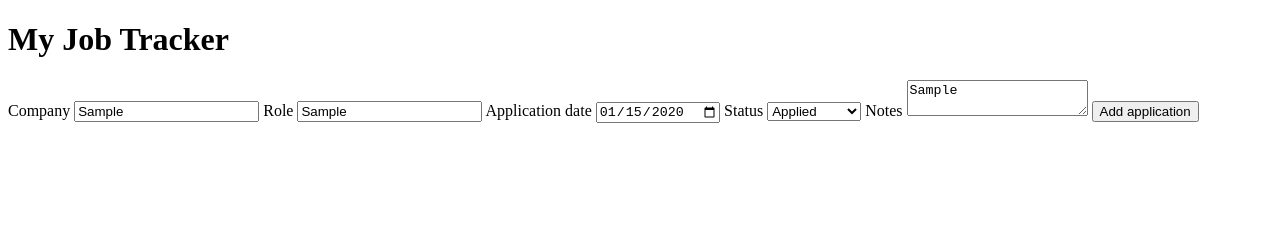
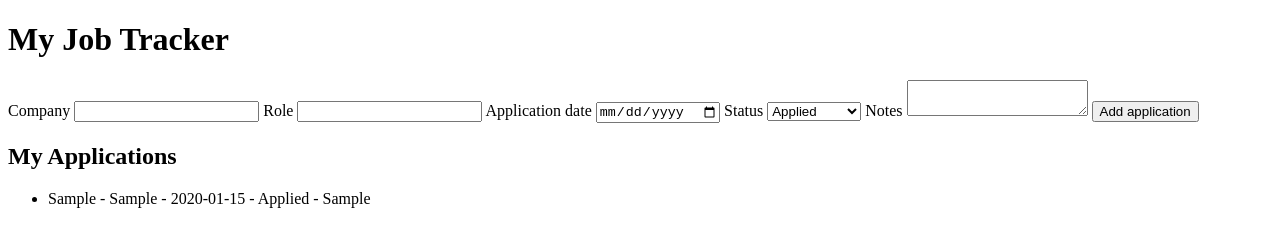
Before and after one commit to virajmore0101-vm/job-tracker, a plain HTML site: page index.html in a window 1280 px wide. Both pictures are taken after typing "Sample", "Sample", "2020-01-15", "Sample" into the empty fields and a click on the button "Add application". Drawn offline with Linux system fonts and the light colour scheme.

Commit message:
Show applications in a list on the page

```diff
--- a/index.html
+++ b/index.html
@@ -29,6 +29,8 @@
 
 <button>Add application</button>
         </form>
+        <h2>My Applications</h2>
+<ul id="list"></ul>
         <script src="script.js"></script>
         </body>
 </html>
--- a/script.js
+++ b/script.js
@@ -7,4 +7,14 @@ form.addEventListener("submit", function (event) {
     const company = document.querySelector("#company").value;
     console.log(role);
     console.log(company);
+    const date = document.querySelector("#date").value;
+    console.log(date);
+    const status = document.querySelector("#status").value;
+    console.log(status);
+    const notes = document.querySelector("#notes").value;
+    console.log(notes);
+    const item = document.createElement("li");
+item.textContent = company + " - " + role + " - " + date + " - " + status + " - " + notes;
+document.querySelector("#list").appendChild(item);
+form.reset();
 });
```
